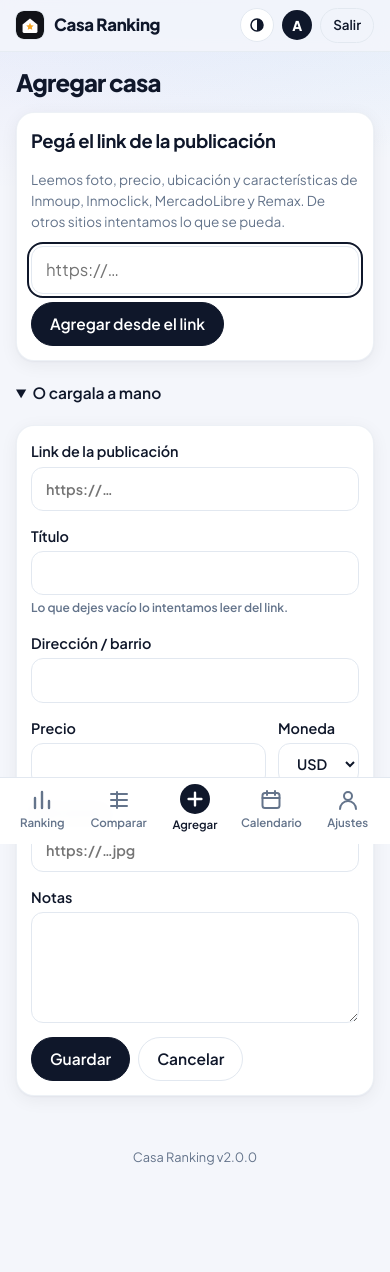
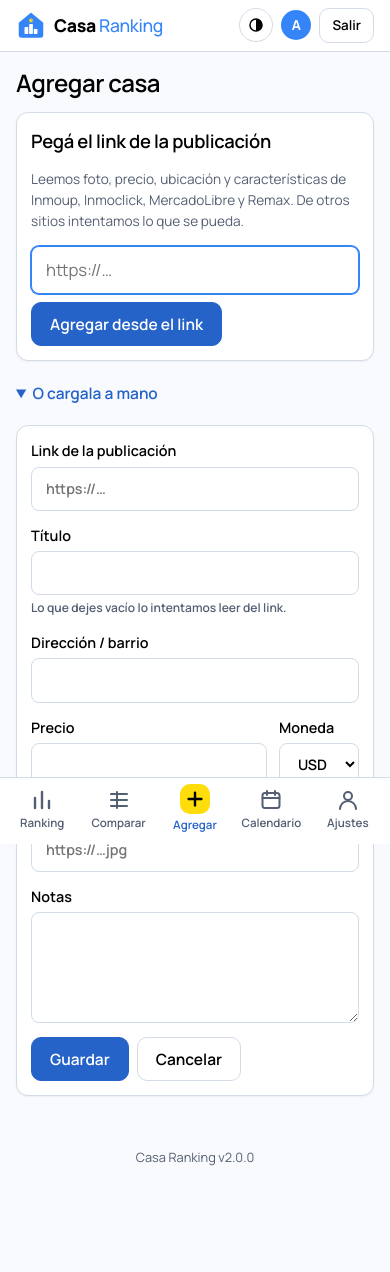
Before and after one commit to matiasmercado-ar/casa-ranking, a FastAPI app: page /houses/new in a window 390 px wide, after a click on "O cargala a mano". Run offline with FastAPI, Linux system fonts and the light colour scheme; the visitor is signed in with stand-in values (Sample User, id 1); data comes from the database, SQL or seed files in the repository.

Commit message:
Apply the Casa Ranking brand: Manrope, Casa Blue, Gold Star, house-podium logo
- Logo symbol (house, podium, star) and Casa/Ranking wordmark; small favicon.
- Mist background, white bordered cards, action blue buttons and links.
- Gold only for the winner: #1 rank badge, stars, the Agregar casa button.
- Rank badges gold / blue / grey; stage colours moved off the brand blue and
  gold (agendada teal, contactada orange).
- Brand tagline in Spanish and English.

```diff
--- a/app/i18n.py
+++ b/app/i18n.py
@@ -5,7 +5,7 @@ LANGS = ("es", "en")
 
 STRINGS: dict[str, dict[str, str]] = {
     "app_name": {"es": "Casa Ranking", "en": "Casa Ranking"},
-    "tagline": {"es": "Elegí tu próxima casa con datos, no con corazonadas.", "en": "Pick your next home with data, not hunches."},
+    "tagline": {"es": "Pegá el link. Puntuala. Elijan su casa juntos.", "en": "Paste it. Rank it. Choose your home together."},
     "nav_ranking": {"es": "Ranking", "en": "Ranking"},
     "nav_compare": {"es": "Comparar", "en": "Compare"},
     "nav_settings": {"es": "Ajustes", "en": "Settings"},
--- a/app/static/style.css
+++ b/app/static/style.css
@@ -1,78 +1,81 @@
 :root {
-  --bg: #f4f6fb;
-  --surface: #ffffff;
-  --surface-2: #eef2f8;
-  --text: #0f172a;
-  --muted: #64748b;
-  --border: #e2e8f0;
-  --accent: #0f172a;
-  --accent-ink: #ffffff;
-  --star: #f59e0b;
-  --star-off: #dce3ed;
-  --yes: #16a34a;
-  --no: #e5484d;
-  --plan: #2563eb;
-  --contact: #d97706;
-  --wish: #7c3aed;
-  --none: #94a3b8;
-  --on-st: #ffffff;
-  --glow-1: rgba(99, 102, 241, .10);
-  --glow-2: rgba(14, 165, 233, .08);
-  --shadow: 0 1px 2px rgba(15, 23, 42, .04), 0 4px 18px rgba(15, 23, 42, .06);
-  --shadow-lg: 0 2px 6px rgba(15, 23, 42, .06), 0 14px 36px rgba(15, 23, 42, .10);
-  --radius: 18px;
+  /* Casa Ranking brand: white carries the layout, blue is the brand, gold is for the winner. */
+  --brand: #3585F9;        /* Casa Blue: logo, brand marks */
+  --gold: #FEDD0B;         /* Gold Star: #1 house, stars, main call to action */
+  --gold-ink: #000000;
+  --gold-line: #C9A900;
+  --bg: #F8FAFD;           /* Mist */
+  --surface: #FFFFFF;
+  --surface-2: #EEF3FA;
+  --tint: #E3EDFE;
+  --text: #000000;         /* Code Black */
+  --muted: #545F73;        /* Slate */
+  --border: #D2DBE6;       /* Line */
+  --accent: #2563C9;       /* action blue: buttons and links, readable on white */
+  --accent-ink: #FFFFFF;
+  --star: #FEDD0B;
+  --star-off: #D2DBE6;
+  --yes: #15803D;
+  --no: #DC2626;
+  /* Stage colours, kept apart from the brand blue and the winner's gold. */
+  --plan: #0E8A8A;         /* visita agendada: teal */
+  --contact: #EA580C;      /* contactada: orange */
+  --wish: #7C3AED;         /* sin contactar: violet */
+  --none: #8A94A6;
+  --on-st: #FFFFFF;
+  --shadow: 0 1px 2px rgba(16, 24, 40, .05);
+  --shadow-lg: 0 4px 16px rgba(16, 24, 40, .10);
+  --radius: 12px;
   --sat: 68%;
   --lit: 40%;
   color-scheme: light;
 }
 @media (prefers-color-scheme: dark) {
   :root:not([data-theme="light"]) {
-    --bg: #0e1320;
-    --surface: #151b2b;
-    --surface-2: #1d2538;
-    --text: #e6eaf2;
-    --muted: #94a0b8;
-    --border: #283149;
-    --accent: #e6eaf2;
-    --accent-ink: #0e1320;
-    --star-off: #2f3a52;
-    --yes: #34d399;
-    --no: #f87171;
-    --plan: #60a5fa;
-    --contact: #fbbf24;
-    --wish: #a78bfa;
-    --none: #64748b;
-    --on-st: #0b1020;
-    --glow-1: rgba(99, 102, 241, .16);
-    --glow-2: rgba(14, 165, 233, .10);
-    --shadow: 0 1px 2px rgba(0, 0, 0, .3), 0 4px 18px rgba(0, 0, 0, .25);
-    --shadow-lg: 0 2px 6px rgba(0, 0, 0, .35), 0 14px 36px rgba(0, 0, 0, .4);
+    --bg: #141A26;
+    --surface: #1B2230;
+    --surface-2: #252D3D;
+    --tint: #1F2B45;
+    --text: #F3F6FB;
+    --muted: #A3AEC2;
+    --border: #333D50;
+    --accent: #5A9BFF;
+    --accent-ink: #0B1220;
+    --star-off: #3A4458;
+    --yes: #4ADE80;
+    --no: #F87171;
+    --plan: #2DD4BF;
+    --contact: #FB923C;
+    --wish: #A78BFA;
+    --none: #7C879B;
+    --on-st: #0B1220;
+    --shadow: 0 1px 2px rgba(0, 0, 0, .35);
+    --shadow-lg: 0 4px 16px rgba(0, 0, 0, .45);
     --lit: 50%;
     color-scheme: dark;
   }
 }
 /* Same dark palette, forced by the theme toggle. Keep in sync with the block above. */
 :root[data-theme="dark"] {
-  --bg: #0e1320;
-  --surface: #151b2b;
-  --surface-2: #1d2538;
-  --text: #e6eaf2;
-  --muted: #94a0b8;
-  --border: #283149;
-  --accent: #e6eaf2;
-  --accent-ink: #0e1320;
-  --star-off: #2f3a52;
-  --yes: #34d399;
-  --no: #f87171;
-  --plan: #60a5fa;
-  --contact: #fbbf24;
-  --wish: #a78bfa;
-  --none: #64748b;
-  --on-st: #0b1020;
-  --glow-1: rgba(99, 102, 241, .16);
-  --glow-2: rgba(14, 165, 233, .10);
-  --shadow: 0 1px 2px rgba(0, 0, 0, .3), 0 4px 18px rgba(0, 0, 0, .25);
-  --shadow-lg: 0 2px 6px rgba(0, 0, 0, .35), 0 14px 36px rgba(0, 0, 0, .4);
+  --bg: #141A26;
+  --surface: #1B2230;
+  --surface-2: #252D3D;
+  --tint: #1F2B45;
+  --text: #F3F6FB;
+  --muted: #A3AEC2;
+  --border: #333D50;
+  --accent: #5A9BFF;
+  --accent-ink: #0B1220;
+  --star-off: #3A4458;
+  --yes: #4ADE80;
+  --no: #F87171;
+  --plan: #2DD4BF;
+  --contact: #FB923C;
+  --wish: #A78BFA;
+  --none: #7C879B;
+  --on-st: #0B1220;
+  --shadow: 0 1px 2px rgba(0, 0, 0, .35);
+  --shadow-lg: 0 4px 16px rgba(0, 0, 0, .45);
   --lit: 50%;
   color-scheme: dark;
 }
@@ -81,20 +84,16 @@
 html { -webkit-text-size-adjust: 100%; }
 body {
   margin: 0;
-  background:
-    radial-gradient(1100px 420px at 0% -8%, var(--glow-1), transparent 70%),
-    radial-gradient(900px 380px at 100% -8%, var(--glow-2), transparent 70%),
-    var(--bg);
-  background-repeat: no-repeat;
+  background: var(--bg);
   min-height: 100vh;
   color: var(--text);
-  font: 15.5px/1.55 "Plus Jakarta Sans", system-ui, -apple-system, "Segoe UI", Roboto, Ubuntu, sans-serif;
+  font: 15.5px/1.55 "Manrope", system-ui, -apple-system, "Segoe UI", Roboto, Ubuntu, sans-serif;
   -webkit-font-smoothing: antialiased;
 }
-a { color: var(--text); text-decoration: none; font-weight: 600; }
+a { color: var(--accent); text-decoration: none; font-weight: 600; }
 a:hover { text-decoration: underline; }
-h1 { font-size: 2.1rem; margin: .2em 0 .25em; letter-spacing: -.035em; font-weight: 800; line-height: 1.15; }
-h2 { font-size: 1.15rem; margin: 1.2em 0 .5em; letter-spacing: -.015em; font-weight: 700; }
+h1 { font-size: 2.1rem; margin: .2em 0 .25em; letter-spacing: -.02em; font-weight: 600; line-height: 1.15; }
+h2 { font-size: 1.15rem; margin: 1.2em 0 .5em; letter-spacing: -.015em; font-weight: 600; }
 .muted { color: var(--muted); }
 .small { font-size: .85rem; }
 .nowrap { white-space: nowrap; }
@@ -105,17 +104,17 @@ h2 { font-size: 1.15rem; margin: 1.2em 0 .5em; letter-spacing: -.015em; font-wei
   position: sticky; top: 0; z-index: 10;
   display: flex; align-items: center; gap: 16px; flex-wrap: wrap;
   padding: 10px 24px;
-  background: color-mix(in srgb, var(--bg) 82%, transparent);
-  backdrop-filter: saturate(1.4) blur(14px);
-  border-bottom: 1px solid color-mix(in srgb, var(--border) 70%, transparent);
+  background: var(--surface);
+  border-bottom: 1px solid var(--border);
 }
-.brand { display: flex; align-items: center; gap: 10px; font-weight: 800; color: var(--text); font-size: 1.05rem; letter-spacing: -.02em; }
+.brand { display: flex; align-items: center; gap: 8px; color: var(--text); font-size: 1.1rem; letter-spacing: -.02em; }
+.brand b { font-weight: 800; }
+.brand span span { font-weight: 500; color: var(--brand); }
 .brand:hover { text-decoration: none; }
-.brand img { border-radius: 8px; box-shadow: 0 0 0 1px var(--border); }
-.nav { display: flex; gap: 2px; padding: 4px; border-radius: 999px; background: var(--surface); box-shadow: var(--shadow); }
-.nav a { padding: 6px 14px; border-radius: 999px; color: var(--muted); font-weight: 600; font-size: .92rem; }
+.nav { display: flex; gap: 2px; }
+.nav a { padding: 7px 14px; border-radius: 10px; color: var(--muted); font-weight: 600; font-size: .92rem; }
 .nav a:hover { background: var(--surface-2); text-decoration: none; color: var(--text); }
-.nav a[aria-current] { background: var(--accent); color: var(--accent-ink); }
+.nav a[aria-current] { background: var(--tint); color: var(--accent); }
 .topbar-end { margin-left: auto; display: flex; align-items: center; gap: 8px; }
 .lang { display: flex; border: 1px solid var(--border); border-radius: 999px; overflow: hidden; }
 .lang a { padding: 3px 10px; font-size: .8rem; color: var(--muted); font-weight: 600; }
@@ -126,23 +125,24 @@ h2 { font-size: 1.15rem; margin: 1.2em 0 .5em; letter-spacing: -.015em; font-wei
 /* buttons & forms */
 .btn {
   display: inline-flex; align-items: center; justify-content: center; gap: 6px;
-  padding: 9px 18px; border-radius: 999px; border: 1px solid var(--border);
+  padding: 9px 18px; border-radius: 10px; border: 1px solid var(--border);
   background: var(--surface); color: var(--text); font: inherit; font-weight: 600;
   cursor: pointer; white-space: nowrap;
 }
 .btn:hover { background: var(--surface-2); text-decoration: none; }
 .btn.primary { background: var(--accent); border-color: var(--accent); color: var(--accent-ink); }
-.btn.primary:hover { background: color-mix(in srgb, var(--accent) 85%, var(--bg)); }
+.btn.primary:hover { background: color-mix(in srgb, var(--accent) 88%, #000); }
+.btn.gold { background: var(--gold); border-color: var(--gold); color: var(--gold-ink); font-weight: 700; }
+.btn.gold:hover { background: color-mix(in srgb, var(--gold) 90%, #000); }
 .btn.ghost { background: transparent; }
 .btn.small { padding: 6px 12px; font-size: .84rem; }
 .danger-btn { color: var(--no); border-color: color-mix(in srgb, var(--no) 40%, var(--border)); background: transparent; }
 input[type=text], input[type=url], input[type=email], input[type=number], input[type=password], input[type=date], input[type=time], select, textarea {
-  width: 100%; padding: 10px 14px; border-radius: 12px; border: 1px solid var(--border);
+  width: 100%; padding: 10px 14px; border-radius: 8px; border: 1px solid var(--border);
   background: var(--surface); color: var(--text); font: inherit;
 }
-input:focus-visible, select:focus-visible, textarea:focus-visible, .btn:focus-visible {
-  outline: 2px solid var(--accent); outline-offset: 2px;
-}
+input:focus-visible, select:focus-visible, textarea:focus-visible { outline: none; border-color: var(--brand); box-shadow: 0 0 0 1px var(--brand); }
+.btn:focus-visible { outline: 2px solid var(--brand); outline-offset: 2px; }
 .form label { display: flex; flex-direction: column; gap: 4px; font-weight: 600; font-size: .9rem; margin-bottom: 14px; }
 .form label.inline { flex-direction: row; align-items: center; margin: 0; font-weight: 500; white-space: nowrap; }
 .row { display: flex; gap: 12px; flex-wrap: wrap; }
@@ -151,7 +151,7 @@ input:focus-visible, select:focus-visible, textarea:focus-visible, .btn:focus-vi
 .actions { display: flex; gap: 8px; flex-wrap: wrap; margin-top: 8px; }
 .actions form { margin: 0; }
 .panel {
-  background: var(--surface); border: 1px solid color-mix(in srgb, var(--border) 60%, transparent); border-radius: var(--radius);
+  background: var(--surface); border: 1px solid var(--border); border-radius: var(--radius);
   padding: 22px; margin: 16px 0; box-shadow: var(--shadow);
 }
 .panel > h2:first-child, .panel-head h2 { margin-top: 0; }
@@ -376,7 +377,7 @@ input:focus-visible, select:focus-visible, textarea:focus-visible, .btn:focus-vi
 .who { display: inline-flex; align-items: center; gap: 6px; font-weight: 600; font-size: .9rem; }
 .avatar {
   display: inline-grid; place-items: center; width: 30px; height: 30px; border-radius: 999px; flex-shrink: 0;
-  background: var(--accent); color: var(--accent-ink); font-weight: 800; font-size: .85rem;
+  background: var(--brand); color: #FFFFFF; font-weight: 700; font-size: .85rem;
 }
 .topbar-end form { margin: 0; }
 
@@ -668,17 +668,16 @@ label.check { display: flex; align-items: center; gap: 8px; font-size: .9rem; ma
   body.authed { padding-bottom: calc(72px + env(safe-area-inset-bottom)); }
   .tabbar {
     display: grid; grid-template-columns: repeat(5, 1fr); position: fixed; left: 0; right: 0; bottom: 0; z-index: 20;
-    background: color-mix(in srgb, var(--surface) 94%, transparent); backdrop-filter: blur(10px);
+    background: var(--surface);
     border-top: 1px solid var(--border); padding: 6px 4px calc(6px + env(safe-area-inset-bottom));
   }
   .tabbar a { display: flex; flex-direction: column; align-items: center; gap: 2px; padding: 4px 0; color: var(--muted); font-size: .72rem; font-weight: 600; }
   .tabbar a:hover { text-decoration: none; }
   .tabbar svg { width: 24px; height: 24px; }
-  .tabbar a[aria-current] { color: var(--text); }
-  .tabbar .tab-add svg { width: 30px; height: 30px; padding: 4px; border-radius: 999px; background: var(--accent); color: var(--accent-ink); margin-top: -4px; }
+  .tabbar a[aria-current] { color: var(--accent); }
+  .tabbar .tab-add svg { width: 30px; height: 30px; padding: 4px; border-radius: 10px; background: var(--gold); color: var(--gold-ink); margin-top: -4px; }
   .tabbar .tab-add[aria-current] { color: var(--accent); }
   .wrap { padding: 12px 16px; }
-  .quickadd { border-radius: 16px; }
   .hero { margin-bottom: 12px; }
   .hero-add { flex-basis: 100%; }
   .toolbar { position: static; margin: 0 -16px 12px; padding: 8px 16px; max-height: none; }
--- a/app/templates/base.html
+++ b/app/templates/base.html
@@ -3,11 +3,11 @@
 <head>
   <meta charset="utf-8">
   <meta name="viewport" content="width=device-width, initial-scale=1, viewport-fit=cover">
-  <meta name="theme-color" content="#f3f4f6" media="(prefers-color-scheme: light)">
-  <meta name="theme-color" content="#0c0d10" media="(prefers-color-scheme: dark)">
+  <meta name="theme-color" content="#FFFFFF" media="(prefers-color-scheme: light)">
+  <meta name="theme-color" content="#1B2230" media="(prefers-color-scheme: dark)">
   <link rel="preconnect" href="https://fonts.googleapis.com">
   <link rel="preconnect" href="https://fonts.gstatic.com" crossorigin>
-  <link rel="stylesheet" href="https://fonts.googleapis.com/css2?family=Plus+Jakarta+Sans:wght@400;500;600;700;800&display=swap">
+  <link rel="stylesheet" href="https://fonts.googleapis.com/css2?family=Manrope:wght@300;400;500;600;700;800&display=swap">
   <title>{% block title %}{{ t('app_name') }}{% endblock %}</title>
   <script>
     // Apply the saved theme before first paint to avoid a flash.
@@ -19,7 +19,7 @@
 </head>
 <body class="{% if me %}authed{% endif %}">
 <header class="topbar">
-  <a class="brand" href="/"><img src="/static/favicon.svg" alt="" width="28" height="28"><span>{{ t('app_name') }}</span></a>
+  <a class="brand" href="/" aria-label="{{ t('app_name') }}"><img src="/static/logo.svg" alt="" width="30" height="30"><span><b>Casa</b> <span>Ranking</span></span></a>
   {% if me %}
   <nav class="nav">
     <a href="/" {% if path == '/' %}aria-current="page"{% endif %}>{{ t('nav_ranking') }}</a>
--- a/app/templates/index.html
+++ b/app/templates/index.html
@@ -9,7 +9,7 @@
   <div class="hero-add">
     <form class="quickadd" method="post" action="/houses" data-busy="{{ t('importing') }}">
       <input type="url" name="url" placeholder="https://… {{ t('link')|lower }}" aria-label="{{ t('link') }}" required>
-      <button class="btn primary">＋ {{ t('nav_add') }}</button>
+      <button class="btn gold">＋ {{ t('nav_add') }}</button>
     </form>
     <p class="quickadd-alt small"><a href="/houses/new#manual">{{ t('or_manual') }}</a></p>
   </div>
--- a/app/templates/login.html
+++ b/app/templates/login.html
@@ -2,7 +2,7 @@
 {% block title %}{{ t('login_title') }} · {{ t('app_name') }}{% endblock %}
 {% block content %}
 <form class="panel form login" method="post" action="/login">
-  <div class="login-logo"><img src="/static/favicon.svg" alt="" width="64" height="64"></div>
+  <div class="login-logo"><img src="/static/logo.svg" alt="" width="72" height="72"></div>
   <h1>{{ t('app_name') }}</h1>
   <p class="muted">{{ t('login_title') }}</p>
   <label>{{ t('email_or_user') }}<input type="text" name="email" value="{{ email }}" autofocus required autocomplete="username" autocapitalize="none" spellcheck="false"></label>
```
Also changed, not shown: other parts of app/static/style.css (+16 -16 lines), app/static/favicon.svg, app/static/logo.svg (added).
